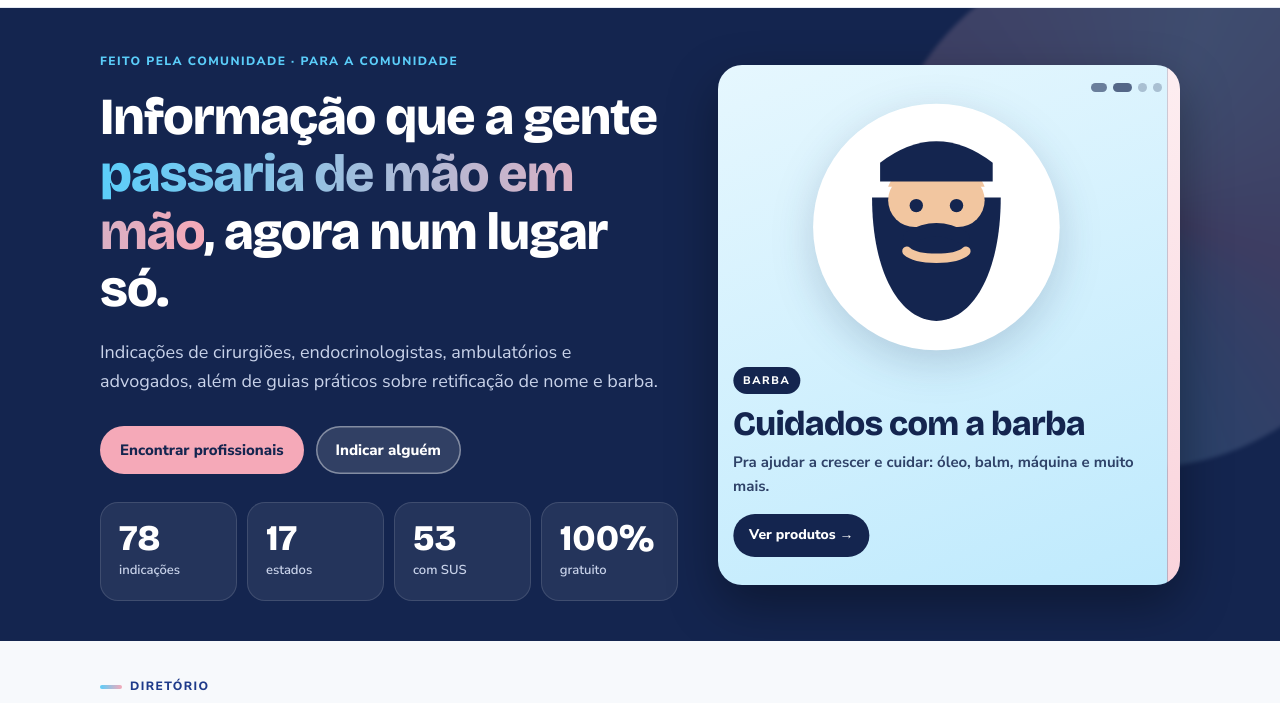
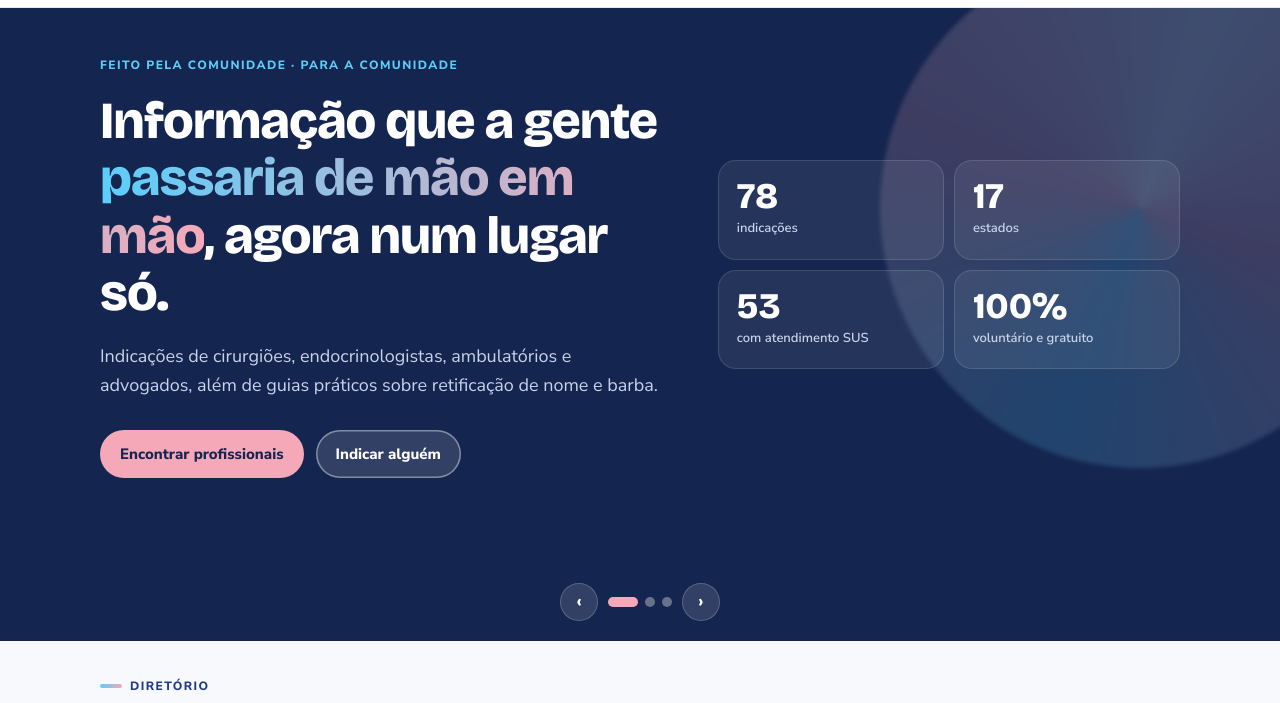
Before and after one commit to transmascbrasil/portal, a plain HTML site: page index.html in a window 1280 px wide. Shown: the part 67-770 px from the top of the page. Drawn offline with nearby package versions, Linux system fonts and the light colour scheme.

Commit message:
Update index.html

```diff
--- a/index.html
+++ b/index.html
@@ -95,28 +95,38 @@ header{position:sticky;top:0;z-index:30;background:rgba(255,255,255,.92);backdro
 .hero .ctas{display:flex;flex-wrap:wrap;gap:12px;margin-top:30px}
 .stats{display:grid;grid-template-columns:repeat(4,1fr);gap:10px;margin-top:28px}
 .hero .wrap{align-items:center}
-/* Banner rotativo */
-.promo{position:relative;border-radius:24px;overflow:hidden;box-shadow:0 20px 50px rgba(0,0,0,.35);aspect-ratio:4/5;max-height:520px;width:100%;justify-self:end;outline:none}
-.slides{display:flex;height:100%;transition:transform .6s cubic-bezier(.65,0,.35,1)}
-.slide{flex:0 0 100%;height:100%;position:relative;display:flex;flex-direction:column;justify-content:flex-end;padding:28px;text-decoration:none;color:var(--navy);overflow:hidden}
-.slide .art{position:absolute;inset:0;display:grid;place-items:center;padding-bottom:42%}
-.slide .art svg{width:58%;height:auto;filter:drop-shadow(0 12px 20px rgba(20,37,79,.18))}
-.slide .tag{align-self:flex-start;font-size:11px;font-weight:900;letter-spacing:.14em;text-transform:uppercase;background:var(--navy);color:#fff;padding:5px 10px;border-radius:999px;margin-bottom:12px;position:relative}
-.slide h3{font-family:'Bricolage Grotesque';font-size:clamp(26px,3vw,34px);line-height:1.05;position:relative}
-.slide p{font-weight:700;font-size:15px;margin-top:8px;position:relative;opacity:.85}
-.slide .go{align-self:flex-start;margin-top:16px;position:relative;background:var(--navy);color:#fff;font-weight:800;font-size:14px;padding:10px 16px;border-radius:999px;display:inline-flex;gap:6px;align-items:center;transition:transform .15s}
-.slide:hover .go{transform:translateX(4px)}
-.s-barba{background:linear-gradient(160deg,#E6F7FE 0%,#BFEAFD 100%)}
-.s-mastec{background:linear-gradient(160deg,#FDEEF1 0%,#F8CBD5 100%)}
-.s-binder{background:linear-gradient(160deg,#FFFFFF 0%,#E6F7FE 55%,#FDEEF1 100%)}
-.s-estilo{background:linear-gradient(160deg,#FFF5D6 0%,#FBE3A6 100%)}
-.dots{position:absolute;top:18px;right:18px;display:flex;gap:6px;z-index:2}
-.dots button{width:9px;height:9px;border-radius:999px;background:rgba(20,37,79,.25);transition:width .3s,background .3s;padding:0}
-.dots button[aria-current=true]{width:26px;background:var(--navy)}
-.pbar{position:absolute;left:0;bottom:0;height:4px;background:var(--navy);width:0;z-index:2}
-.promo.run .pbar{animation:pbar 5s linear forwards}
-@keyframes pbar{to{width:100%}}
-@media (prefers-reduced-motion:reduce){.slides{transition:none}.promo.run .pbar{animation:none}}
+/* Carrossel do topo (3 banners) */
+.hero{padding:0}
+.hero .wrap{padding-top:0;padding-bottom:0}
+.hviewport{overflow:hidden;position:relative}
+.htrack{display:flex;transition:transform .7s cubic-bezier(.65,0,.35,1)}
+.hslide{flex:0 0 100%;min-width:0;position:relative}
+.hslide .wrap{display:grid;grid-template-columns:1.25fr 1fr;gap:40px;align-items:center;padding-top:44px;padding-bottom:96px;min-height:540px}
+.hslide.loja{background:linear-gradient(120deg,#14254F 0%,#1E3A8A 100%)}
+.hslide.mastec{background:linear-gradient(120deg,#14254F 0%,#3A2A5E 100%)}
+.hart{display:grid;place-items:center}
+.hslide .stats{grid-template-columns:1fr 1fr;margin-top:0}
+.hart svg{width:min(100%,420px);height:auto;filter:drop-shadow(0 18px 30px rgba(0,0,0,.35))}
+.chips-hero{display:flex;flex-wrap:wrap;gap:8px;margin-top:22px}
+.chips-hero a{display:inline-flex;align-items:center;gap:6px;font-weight:800;font-size:14px;padding:9px 14px;border-radius:999px;background:rgba(255,255,255,.1);color:#fff;text-decoration:none;box-shadow:inset 0 0 0 1px rgba(255,255,255,.18);transition:background .15s}
+.chips-hero a:hover{background:rgba(255,255,255,.2)}
+.chips-hero a i{width:9px;height:9px;border-radius:50%;display:inline-block}
+.bigstat{display:flex;gap:28px;margin-top:24px;flex-wrap:wrap}
+.bigstat div b{display:block;font-family:'Bricolage Grotesque';font-size:46px;line-height:1;color:#fff}
+.bigstat div span{font-size:13px;font-weight:700;color:#C9D3EA}
+.hnav{position:absolute;left:0;right:0;bottom:20px;display:flex;justify-content:center;align-items:center;gap:10px;z-index:3}
+.hnav .dots{display:flex;gap:7px}
+.hnav .dots button{width:10px;height:10px;border-radius:999px;background:rgba(255,255,255,.35);padding:0;transition:width .3s,background .3s}
+.hnav .dots button[aria-current=true]{width:30px;background:var(--pink)}
+.harrow{width:38px;height:38px;border-radius:50%;background:rgba(255,255,255,.12);color:#fff;font-size:18px;font-weight:900;display:grid;place-items:center;box-shadow:inset 0 0 0 1px rgba(255,255,255,.2)}
+.harrow:hover{background:rgba(255,255,255,.22)}
+@media (prefers-reduced-motion:reduce){.htrack{transition:none}}
+@media(max-width:820px){
+  .hslide .wrap{grid-template-columns:1fr;gap:18px;min-height:0;padding-top:28px;padding-bottom:84px}
+  .hart{order:-1}.hart svg{width:min(62%,240px)}
+  .bigstat div b{font-size:36px}
+  .harrow{display:none}
+}
 /* Loja */
 .shop{display:grid;grid-template-columns:repeat(4,1fr);gap:14px}
 .scard{border-radius:20px;overflow:hidden;text-decoration:none;color:var(--navy);box-shadow:var(--shadow);display:flex;flex-direction:column;background:#fff;transition:transform .15s}
@@ -131,7 +141,7 @@ header{position:sticky;top:0;z-index:30;background:rgba(255,255,255,.92);backdro
 .scard.off,.slide.off{pointer-events:none}
 @media(max-width:900px){.shop{grid-template-columns:1fr 1fr}}
 @media(max-width:720px){.shop{grid-template-columns:1fr}.scard{flex-direction:row}.scard .top{aspect-ratio:auto;width:110px;flex:none}.scard .top svg{width:64%}
-  .promo{aspect-ratio:auto;height:400px;justify-self:stretch}.stats{display:none}}
+  .stats{display:none}}
 .stat{background:rgba(255,255,255,.07);border:1px solid rgba(255,255,255,.12);border-radius:var(--radius);padding:18px}
 .stat b{display:block;font-family:'Bricolage Grotesque';font-size:36px;line-height:1}
 .stat span{font-size:13px;color:#C9D3EA;font-weight:600}
@@ -300,7 +310,12 @@ svg{flex:none}
   </div>
 </header>
 
-<section class="hero" id="topo">
+<section class="hero" id="topo" aria-roledescription="carrossel" aria-label="Destaques">
+  <div class="hviewport" id="hviewport" tabindex="0">
+    <div class="htrack" id="htrack">
+
+      <!-- Banner 1: portal -->
+      <div class="hslide" aria-roledescription="slide" aria-label="1 de 3">
         <div class="wrap">
           <div>
             <span class="eyebrow">Feito pela comunidade · para a comunidade</span>
@@ -310,17 +325,58 @@ svg{flex:none}
               <a href="#indicacoes" class="btn btn-pink">Encontrar profissionais</a>
               <button class="btn btn-ghost" onclick="openModal()">Indicar alguém</button>
             </div>
+          </div>
           <div class="stats" aria-live="polite">
             <div class="stat"><b id="st-total">—</b><span>indicações</span></div>
             <div class="stat"><b id="st-ufs">—</b><span>estados</span></div>
-        <div class="stat"><b id="st-sus">—</b><span>com SUS</span></div>
-        <div class="stat"><b>100%</b><span>gratuito</span></div>
+            <div class="stat"><b id="st-sus">—</b><span>com atendimento SUS</span></div>
+            <div class="stat"><b>100%</b><span>voluntário e gratuito</span></div>
           </div>
         </div>
-    <div class="promo" id="promo" tabindex="0" aria-roledescription="carrossel" aria-label="Produtos essenciais">
-      <div class="dots" id="promo-dots"></div>
-      <div class="slides" id="promo-slides"></div>
-      <div class="pbar" id="promo-bar"></div>
+      </div>
+
+      <!-- Banner 2: lojinha -->
+      <div class="hslide loja" aria-roledescription="slide" aria-label="2 de 3">
+        <div class="wrap">
+          <div>
+            <span class="eyebrow">Lojinha Transmasc</span>
+            <h1>Tudo que a gente <em>usa e indica</em>, num clique.</h1>
+            <p class="lead">Produtos pra crescer e cuidar da barba, o que comprar pro pós-mastec, binders testados pela comunidade e achados pra ficar no estilo: tênis, bermudas, cuecas e muito mais.</p>
+            <div class="chips-hero" id="hero-loja-chips"></div>
+            <div class="ctas">
+              <a href="#essenciais" class="btn btn-pink">Ver a lojinha</a>
+            </div>
+          </div>
+          <div class="hart"><svg viewBox="0 0 400 360" aria-hidden="true"><circle cx="200" cy="180" r="170" fill="#fff" opacity=".07"/><path d="M110 120h180l-16 200H126z" fill="#F5A9B8"/><path d="M150 120v-18a50 50 0 0 1 100 0v18" stroke="#fff" stroke-width="14" fill="none"/><rect x="110" y="190" width="180" height="16" fill="#5BCEFA"/><rect x="110" y="214" width="180" height="16" fill="#fff"/><g transform="translate(70 90) rotate(-12)"><rect width="78" height="78" rx="20" fill="#FBE3A6"/><text x="39" y="54" text-anchor="middle" font-size="42">👟</text></g><g transform="translate(286 70) rotate(10)"><rect width="78" height="78" rx="20" fill="#BFEAFD"/><text x="39" y="54" text-anchor="middle" font-size="42">🧔</text></g><g transform="translate(300 250) rotate(-8)"><rect width="74" height="74" rx="20" fill="#E6F7FE"/><text x="37" y="52" text-anchor="middle" font-size="40">🩳</text></g><g transform="translate(40 240) rotate(8)"><rect width="74" height="74" rx="20" fill="#FDEEF1"/><text x="37" y="52" text-anchor="middle" font-size="40">🩹</text></g></svg></div>
+        </div>
+      </div>
+
+      <!-- Banner 3: mastectomia -->
+      <div class="hslide mastec" aria-roledescription="slide" aria-label="3 de 3">
+        <div class="wrap">
+          <div>
+            <span class="eyebrow">Mastectomia masculinizadora</span>
+            <h1>O guia colaborativo de <em>cirurgiões de mastectomia</em> do Brasil.</h1>
+            <p class="lead">Cirurgiões particulares, por convênio e hospitais que fazem pelo SUS, indicados por quem já passou pela cirurgia. Filtre por estado e convênio e fale direto com o consultório.</p>
+            <div class="bigstat">
+              <div><b id="hm-total">—</b><span>cirurgiões e serviços</span></div>
+              <div><b id="hm-ufs">—</b><span>estados</span></div>
+              <div><b id="hm-sus">—</b><span>pelo SUS</span></div>
+            </div>
+            <div class="ctas">
+              <a href="#indicacoes" class="btn btn-pink" onclick="changeCategory('cirurgioes')">Ver cirurgiões</a>
+              <button class="btn btn-ghost" onclick="openModal()">Indicar meu cirurgião</button>
+            </div>
+          </div>
+          <div class="hart"><svg viewBox="0 0 400 360" aria-hidden="true"><defs><linearGradient id="gm" x1="0" x2="1"><stop offset="0" stop-color="#5BCEFA"/><stop offset=".5" stop-color="#fff"/><stop offset="1" stop-color="#F5A9B8"/></linearGradient></defs><circle cx="200" cy="185" r="165" fill="url(#gm)" opacity=".16"/><path d="M178 52h44v34q-22 12-44 0z" fill="#E7B48C"/><path d="M200 84c-30 0-46-6-64-4-36 4-62 22-70 52l-10 44c-2 10 6 18 16 18h20l6 150h204l6-150h20c10 0 18-8 16-18l-10-44c-8-30-34-48-70-52-18-2-34 4-64 4z" fill="#F2C6A0"/><path d="M200 84c-30 0-46-6-64-4-36 4-62 22-70 52l-10 44c-2 10 6 18 16 18h20l2 50" fill="none" stroke="#E7B48C" stroke-width="3"/><path d="M118 190q40 20 70 4M212 194q30 16 70-4" stroke="#C99B76" stroke-width="5" fill="none" stroke-linecap="round"/><circle cx="150" cy="198" r="5" fill="#C99B76"/><circle cx="250" cy="198" r="5" fill="#C99B76"/><path d="M200 120v170" stroke="#E2AE86" stroke-width="3" opacity=".45"/><path d="M150 250q50 14 100 0" stroke="#E2AE86" stroke-width="3" opacity=".45" fill="none"/><g transform="translate(318 74)"><circle r="44" fill="#14254F" stroke="#F5A9B8" stroke-width="5"/><path d="M-19 0l13 13 25-27" stroke="#5BCEFA" stroke-width="9" fill="none" stroke-linecap="round" stroke-linejoin="round"/></g></svg></div>
+        </div>
+      </div>
+
+    </div>
+    <div class="hnav">
+      <button class="harrow" id="hprev" aria-label="Banner anterior">‹</button>
+      <div class="dots" id="hdots"></div>
+      <button class="harrow" id="hnext" aria-label="Próximo banner">›</button>
     </div>
   </div>
 </section>
@@ -589,52 +645,50 @@ const LOJA_COR = {
   const href = i => temLink(i) ? `href="${e(i.link)}" target="_blank" rel="noopener sponsored"` : 'href="#essenciais"';
   const cor = i => LOJA_COR[i.cor] || LOJA_COR.azul;
   const icon = i => LOJA_ICON[i.icone] || LOJA_ICON.sacola;
-  const track = document.getElementById('promo-slides'), dots = document.getElementById('promo-dots');
-  const promo = document.getElementById('promo'), bar = document.getElementById('promo-bar');
-  let atual = 0, timer = null, n = 0;
-  const reduz = window.matchMedia('(prefers-reduced-motion: reduce)').matches;
-
-  function ir(k){
-    if (!n) return;
-    atual = (k + n) % n;
-    track.style.transform = `translateX(-${atual*100}%)`;
-    [...dots.children].forEach((d,x)=>d.setAttribute('aria-current', x===atual));
-    promo.classList.remove('run'); void bar.offsetWidth; if (timer) promo.classList.add('run');
-  }
-  function play(){ if (reduz || n < 2) return; stop(); timer = setInterval(()=>ir(atual+1), 5000); promo.classList.add('run'); }
-  function stop(){ clearInterval(timer); timer = null; promo.classList.remove('run'); }
-
+  const HEX = { azul:'#5BCEFA', rosa:'#F5A9B8', branco:'#FFFFFF', amarelo:'#FBE3A6', verde:'#7FD6A6', lilas:'#C3B0F2' };
   window.renderLoja = (lista) => {
     LOJA = [...lista].sort((a,b)=>(a.ordem ?? 999)-(b.ordem ?? 999));
-    n = LOJA.length;
-    document.getElementById('essenciais').hidden = !n;
-    promo.hidden = !n;
+    document.getElementById('essenciais').hidden = !LOJA.length;
     document.getElementById('shop').innerHTML = LOJA.map(i => `
       <a class="scard${temLink(i)?'':' off'}" ${href(i)}>
         <div class="top" style="background:${cor(i).card}">${icon(i)}</div>
         <div class="bd"><h3>${e(i.titulo)}</h3><p>${e(i.texto)}</p><span class="go">${temLink(i)?'Ver produtos →':'Em breve'}</span></div>
       </a>`).join('');
-    track.innerHTML = LOJA.map((i,k) => `
-      <a class="slide${temLink(i)?'':' off'}" style="background:${cor(i).slide}" ${href(i)} aria-roledescription="slide" aria-label="${k+1} de ${n}">
-        <div class="art">${icon(i)}</div>
-        <span class="tag">${e(i.tag || i.titulo)}</span>
-        <h3>${e(i.titulo)}</h3>
-        <p>${e(i.texto)}</p>
-        <span class="go">${temLink(i)?'Ver produtos →':'Em breve'}</span>
-      </a>`).join('');
-    dots.innerHTML = n > 1 ? LOJA.map((_,k)=>`<button aria-label="Ir para o slide ${k+1}"></button>`).join('') : '';
-    [...dots.children].forEach((d,k)=>d.addEventListener('click',ev=>{ ev.preventDefault(); ir(k); play(); }));
-    atual = Math.min(atual, Math.max(n-1,0)); ir(atual); play();
+    document.getElementById('hero-loja-chips').innerHTML = LOJA.map(i =>
+      `<a ${href(i)}><i style="background:${HEX[i.cor]||HEX.azul}"></i>${e(i.tag || i.titulo)}</a>`).join('');
   };
-
-  promo.addEventListener('mouseenter', stop); promo.addEventListener('mouseleave', play);
-  promo.addEventListener('keydown', ev => { if (ev.key==='ArrowRight'){ir(atual+1);play();} if (ev.key==='ArrowLeft'){ir(atual-1);play();} });
-  let x0 = null;
-  promo.addEventListener('touchstart', ev => { x0 = ev.touches[0].clientX; stop(); }, {passive:true});
-  promo.addEventListener('touchend', ev => { if (x0===null) return; const dx = ev.changedTouches[0].clientX - x0; if (Math.abs(dx) > 40) ir(atual + (dx<0?1:-1)); x0 = null; play(); });
-  document.addEventListener('visibilitychange', () => document.hidden ? stop() : play());
   window.renderLoja(LOJA);
 })();
+
+/* ======== CARROSSEL DO TOPO ======== */
+(function(){
+  const track = document.getElementById('htrack'), vp = document.getElementById('hviewport');
+  const slides = [...track.children], n = slides.length, dots = document.getElementById('hdots');
+  const reduz = window.matchMedia('(prefers-reduced-motion: reduce)').matches;
+  let atual = 0, timer = null;
+  dots.innerHTML = slides.map((_,k)=>`<button aria-label="Ir para o banner ${k+1}"></button>`).join('');
+  function ir(k){
+    atual = (k + n) % n;
+    track.style.transform = `translateX(-${atual*100}%)`;
+    [...dots.children].forEach((d,x)=>d.setAttribute('aria-current', x===atual));
+    slides.forEach((s,x)=>{ s.setAttribute('aria-hidden', x!==atual); s.querySelectorAll('a,button').forEach(el=>el.tabIndex = x===atual?0:-1); });
+  }
+  function play(){ if (reduz) return; stop(); timer = setInterval(()=>ir(atual+1), 7000); }
+  function stop(){ clearInterval(timer); timer = null; }
+  [...dots.children].forEach((d,k)=>d.addEventListener('click',()=>{ ir(k); play(); }));
+  document.getElementById('hprev').onclick = () => { ir(atual-1); play(); };
+  document.getElementById('hnext').onclick = () => { ir(atual+1); play(); };
+  vp.addEventListener('mouseenter', stop); vp.addEventListener('mouseleave', play);
+  vp.addEventListener('focusin', stop);
+  vp.addEventListener('keydown', ev => { if (ev.key==='ArrowRight'){ir(atual+1);play();} if (ev.key==='ArrowLeft'){ir(atual-1);play();} });
+  let x0 = null, y0 = null;
+  vp.addEventListener('touchstart', ev => { x0 = ev.touches[0].clientX; y0 = ev.touches[0].clientY; stop(); }, {passive:true});
+  vp.addEventListener('touchend', ev => { if (x0===null) return; const dx = ev.changedTouches[0].clientX - x0, dy = ev.changedTouches[0].clientY - y0;
+    if (Math.abs(dx) > 50 && Math.abs(dx) > Math.abs(dy)) ir(atual + (dx<0?1:-1)); x0 = null; play(); });
+  document.addEventListener('visibilitychange', () => document.hidden ? stop() : play());
+  ir(0); play();
+})();
+
 </script>
 <script type="module">
 /* O Firebase é carregado depois, sem travar a página se falhar (ver initFirebase no fim) */
@@ -797,6 +851,10 @@ function renderStats(){
   document.getElementById('st-total').textContent = data.length;
   document.getElementById('st-ufs').textContent = new Set(data.map(i=>i.estado).filter(Boolean)).size;
   document.getElementById('st-sus').textContent = data.filter(i=>/sus/i.test(i.convenio||'')).length;
+  const cir = data.filter(i => i.categoria === 'cirurgioes');
+  document.getElementById('hm-total').textContent = cir.length;
+  document.getElementById('hm-ufs').textContent = new Set(cir.map(i=>i.estado).filter(Boolean)).size;
+  document.getElementById('hm-sus').textContent = cir.filter(i=>/sus/i.test(i.convenio||'')).length;
 }
 
 function updateFilters(){
```
Lines whose indentation alone changed are shown as unchanged.
